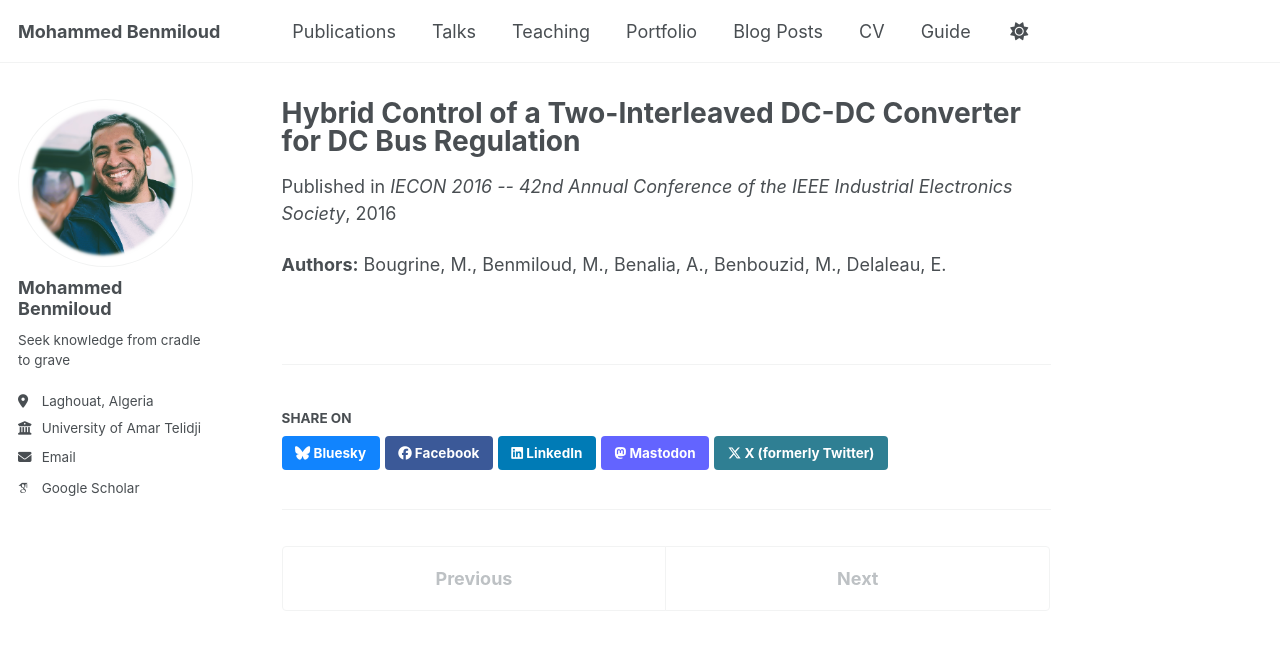
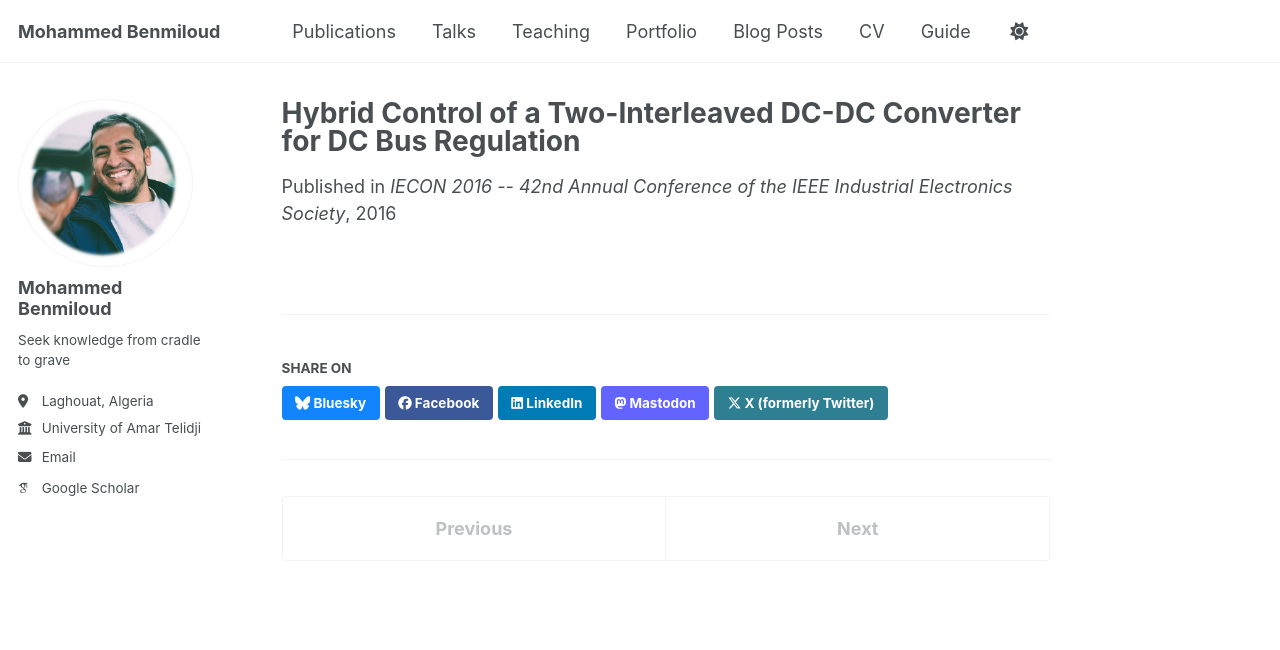
Before and after one commit to medbenmiloud/medbenmiloud.github.io, a Jekyll site: the page built from _publications/2016-02-01-hybrid-control-interleaved-boost.md, in a window 1280 px wide. Shown: the top 650 px of the page. Built offline with Jekyll 4.4.1, drawn with Linux system fonts in a browser that asks for light colours; some web fonts are replaced; a script bundle is joined from its source files by our own code; library files that are not in the unit come from our copies.

Commit message:
Update 2016-02-01-hybrid-control-interleaved-boost.md

```diff
--- a/_publications/2016-02-01-hybrid-control-interleaved-boost.md
+++ b/_publications/2016-02-01-hybrid-control-interleaved-boost.md
@@ -7,6 +7,6 @@ date: 2016-02-01
 venue: 'IECON 2016 -- 42nd Annual Conference of the IEEE Industrial Electronics Society'
 pages: '3419--3424'
 featured: true
+header:
+  teaser: "StabLimitCycle.png"
 ---
-
-**Authors:** Bougrine, M., Benmiloud, M., Benalia, A., Benbouzid, M., Delaleau, E.
```
